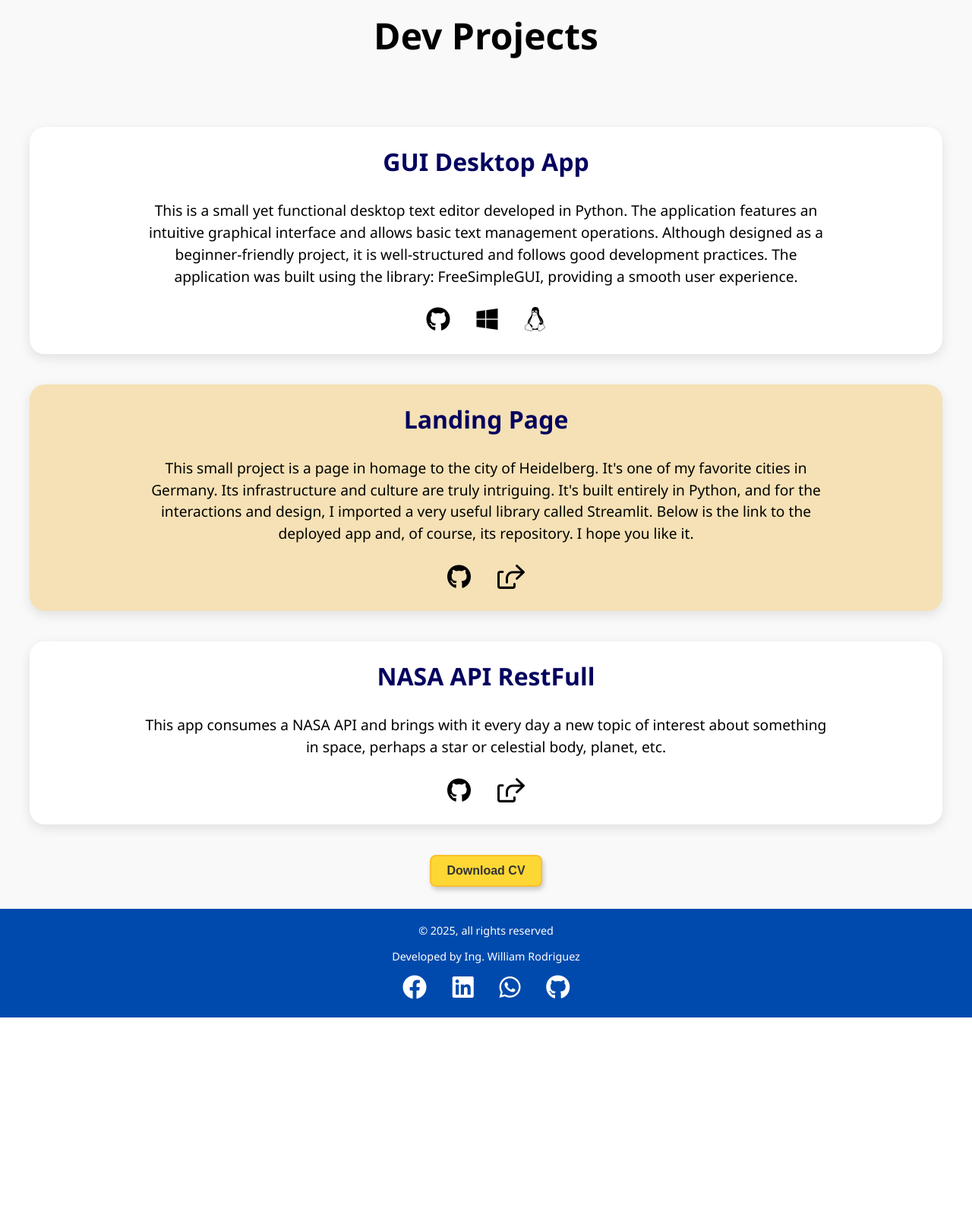
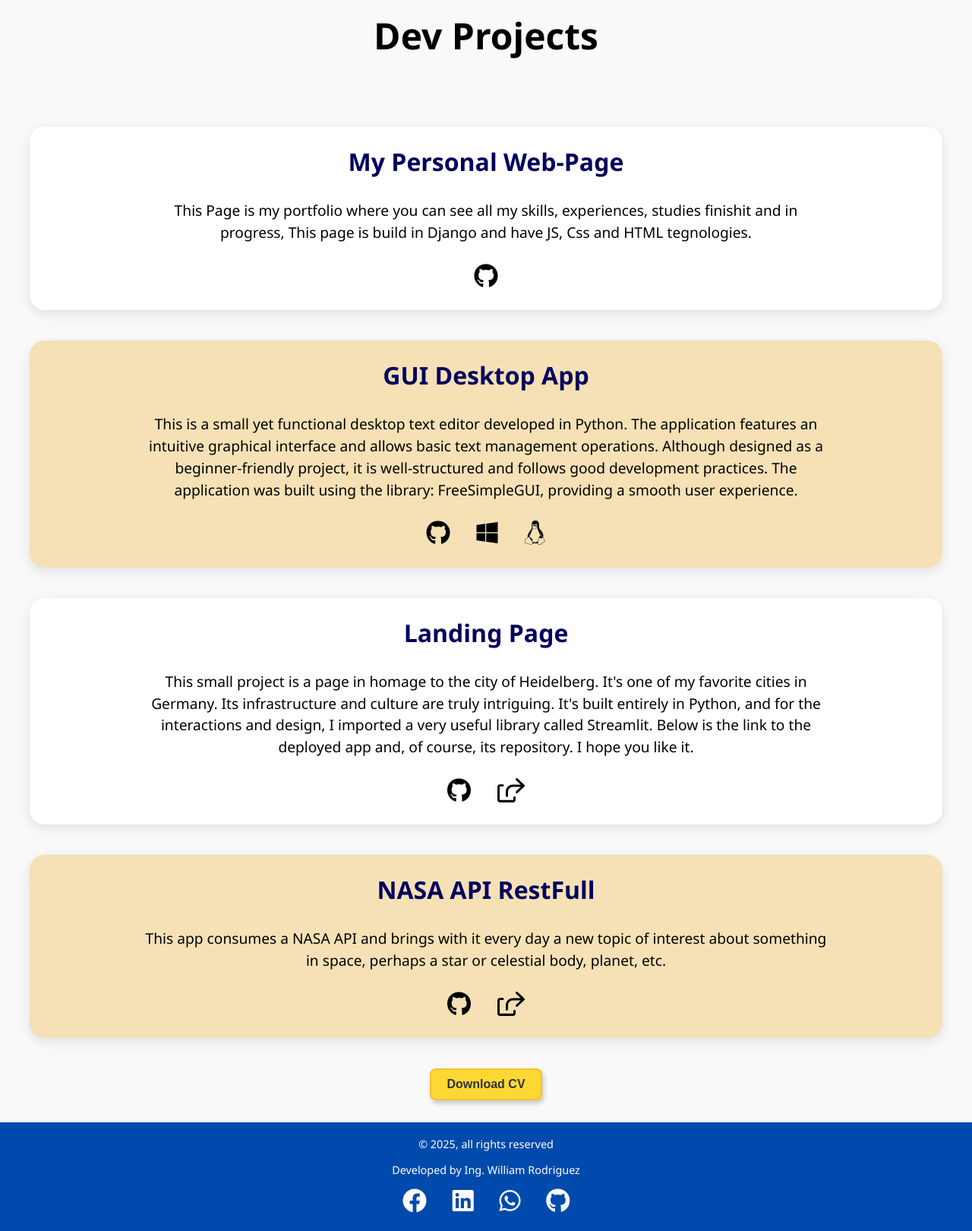
Before and after one commit to William0814/Meine_CV, a Django app: page /experience/ in a window 1280 px wide. Shown: the part 2002-3622 px from the top of the page at 76% size. Before the commit the page ends 3341 px from the top, so only its background shows below. Run offline with Django 5.2, Linux system fonts and the light colour scheme.

Commit message:
Add the repository with code of CV

```diff
--- a/portafolio/templates/portafolio/experience.html
+++ b/portafolio/templates/portafolio/experience.html
@@ -55,6 +55,22 @@
 <hr style="border: 1px solid black; margin: 20px 0;">
 <br>
 <div class="title_dev_projects"><h1>Dev Projects</h1></div>
+
+<section class="studies">
+  <h2>My Personal Web-Page</h2>
+  <div class="experiencia-container">
+    <p>This Page is my portfolio where you can see all my skills, experiences, studies finishit and in progress,
+        This page is build in Django and have JS, Css and HTML tegnologies.</p>
+
+       <a
+          href="https://github.com/William0814/Meine_CV.git"
+          target="_blank"
+          class="social_icon_experience"
+          title="https://github.com/William0814/Meine_CV.git"
+          ><i class="fab fa-github"></i
+        ></a>
+  </div>
+</section>
 
 </section>
 <section class="studies">
```
